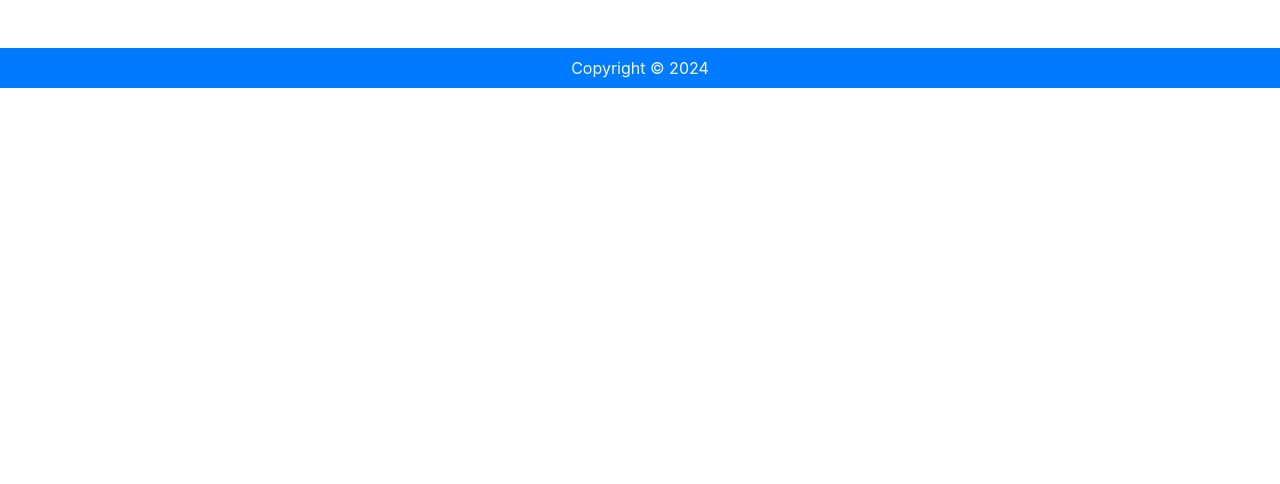
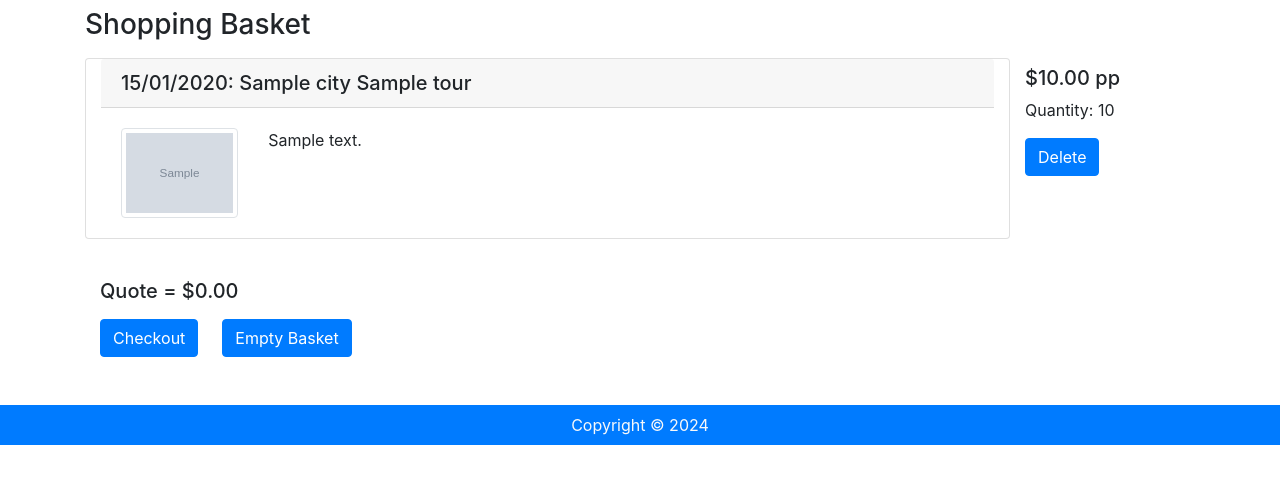
Before and after one commit to alisonwu6/edutour, a Python web app: template edutours/templates/order.html in a window 1280 px wide. Shown: the part 56-540 px from the top of the page. Run offline with Jinja, Linux system fonts and the light colour scheme; the template is opened without the code that fills it: most values are stand-ins (such as "Sample title", 1, 10 or a date in 2020); grey boxes marked "Sample" are stand-in pictures; some libraries are stand-ins or nearby versions.

Commit message:
feat: order and checkout

```diff
--- a/edutours/__init__.py
+++ b/edutours/__init__.py
@@ -11,6 +11,8 @@ db = SQLAlchemy()
 def create_app():
     app = Flask(__name__)  # this is the name of the module/package that is calling this app
     app.debug = True
+
+    app.secret_key = 'edutours'
 
     app.config['SQLALCHEMY_DATABASE_URI'] = 'sqlite:///edutours.sqlite'
     db.init_app(app)
--- a/edutours/templates/order.html
+++ b/edutours/templates/order.html
@@ -1 +1,55 @@
 {% extends 'base.html' %}
+
+{% block main %}
+<!-- display contents of user basket -->
+<section>
+    <div class="container">
+        <div class="row co-12 d-flex mt-2 mb-2">
+            <h3>Shopping Basket</h3>
+        </div>
+
+        <!-- each tour on seperate row -->
+        {% for tour in order.tours %}
+            <div class="row shadow-md my-row mb-3">
+                <div class="col-sm-10 card">
+                    <h5 class="card-header">{{tour.date.strftime("%d/%m/%Y")}}: {{tour.city.name}} {{tour.name}}</h5>
+                    <div class="card-body">
+                        <div class="row">
+                            <div class="col-2">
+                                <img class="img-thumbnail" src="{{url_for('static', filename=('img/' + tour.image))}}">
+                            </div>
+                            <div class="col-10">
+                                <!-- Item Description -->
+                                <p class="card-text">{{tour.description}}</p>
+                            </div>
+                        </div>
+                    </div>
+                </div>
+                <br><br>
+                <!-- right column has price and delete button -->
+                <div class="col-sm-2">
+                <!-- delete item button -->
+                    <h5 class="mt-2">{{"$%.2f"|format(tour.price)}} pp</h5>
+                    <p>Quantity: {{tour.qty}}</p>
+                    <form method="POST" action="{{url_for('main.deleteorderitem')}}">
+                        <input type="hidden" id="id" name="id" value="{{tour.id}}">
+                        <input type="submit" value="Delete" class="btn btn-primary mb-3">
+                    </form>
+                </div>
+            </div>
+        {% endfor %}
+
+        <!-- total price and page controls -->
+        <section>
+            <div class="row col-12 d-flex">
+                <h5 class="mt-4">Quote = {{"$%.2f"|format(total_price)}}</h5>
+            </div>
+            <div class="row col-12 d-flex mt-2 mb-4">
+                <a href="{{url_for('main.checkout')}}" class="btn btn-primary mr-4">Checkout</a>
+                <a href="{{url_for('main.deleteorder')}}" class="btn btn-primary">Empty Basket</a>
+            </div>
+        </section>
+    </div>
+</section>
+
+{% endblock %}
--- a/edutours/views.py
+++ b/edutours/views.py
@@ -6,8 +6,6 @@ from .forms import CheckoutForm
 from . import db
 
 main_bp = Blueprint('main', __name__)
-
-
 
 @main_bp.route('/')
 def index():
@@ -125,7 +123,7 @@ def checkout():
             order.phone = form.phone.data
             total_cost = 0
             for tour in order.tours:
-                total_cost += (tour.price * tour.qty)
+                total_cost += (tour.price * 1)
             order.total_cost = total_cost
             order.date = datetime.now()
             try:
```
Also changed, not shown: edutours/forms.py (added, +11 -0 lines), edutours/models.py (+9 -12 lines), edutours/templates/checkout.html (added, +22 -0 lines), instance/edutours.sqlite, 1 other file.
